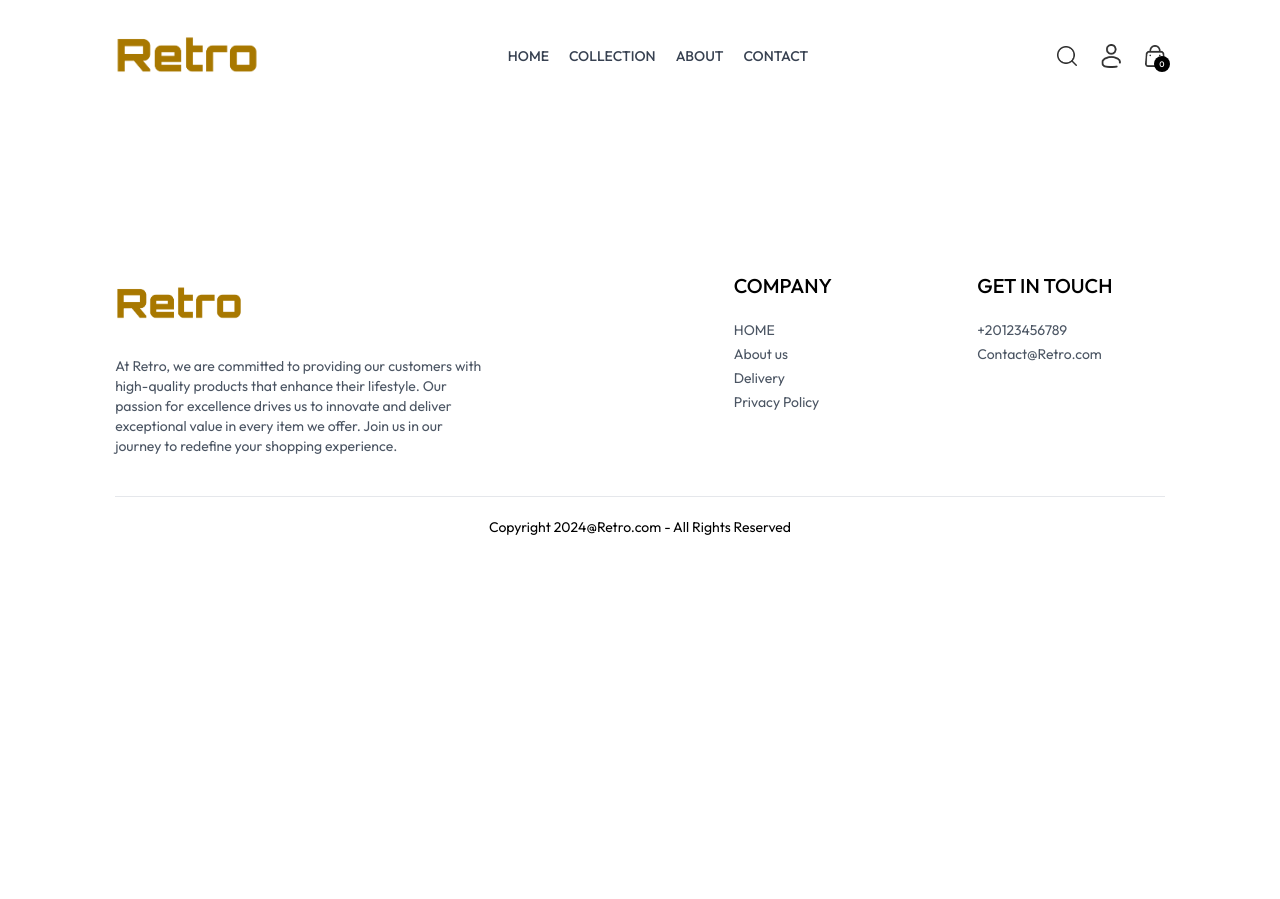
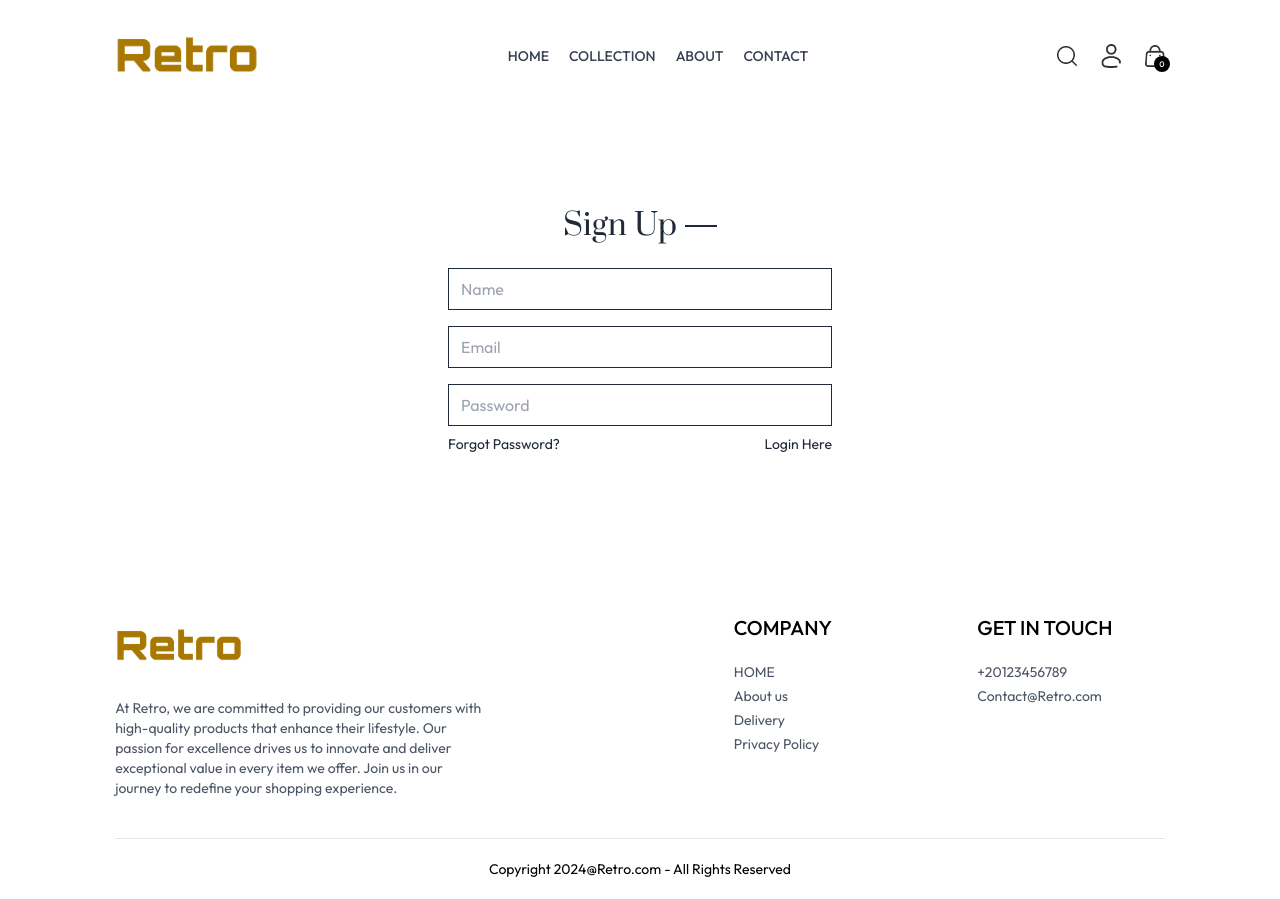
Before and after one commit to Ahmed-Tahan7/Retro-Ecommerce-Website, a React (Vite) app: page /login in a window 1280 px wide. Before the commit the page ends 800 px from the top, so only its background shows below. Built offline with nearby package versions, Linux system fonts and the light colour scheme.

Commit message:
Added login page

```diff
--- a/src/pages/Login.jsx
+++ b/src/pages/Login.jsx
@@ -1,11 +1,61 @@
-import React from 'react'
+import React, { useState } from "react";
 
 const Login = () => {
+  const [currentState, setCurrentState] = useState("Sign Up");
+
+  const onSubmitHandler = async (event) => {
+    event.preventDefault();
+  };
+
   return (
-    <div>
+    <form
+      // ------------------- Form logic for user authentication -------------------
+      onSubmit={onSubmitHandler}
+      className="flex flex-col items-center w-[90%] sm:max-w-96 m-auto mt-14 gap-4 text-gray-800"
+    >
+      <div className="inline-flex items-center gap-2 mb-2 mt-10">
+        <p className="prata-regular text-3xl">{currentState}</p>
+        <hr className="border-none h-[1.5px] w-8 bg-gray-800" />
+      </div>
+      {currentState === "Login" ? (
+        <> </>
+      ) : (
+        <input
+          className="w-full px-3 py-2 border border-gray-800"
+          type="text"
+          placeholder="Name"
+        />
+      )}
+      <input
+        className="w-full px-3 py-2 border border-gray-800"
+        type="email"
+        placeholder="Email"
+      />
+      <input
+        className="w-full px-3 py-2 border border-gray-800"
+        type="password"
+        placeholder="Password"
+      />
+      <div className="w-full flex justify-between text-sm -mt-2">
+        <p className="cursor-pointer">Forgot Password?</p>
+        {currentState === "Login" ? (
+          <p
+            onClick={() => setCurrentState("Sign Up")}
+            className="cursor-pointer"
+          >
+            Create Account
+          </p>
+        ) : (
+          <p
+            onClick={() => setCurrentState("Login")}
+            className="cursor-pointer"
+          >
+            Login Here
+          </p>
+        )}
+      </div>
+    </form>
+  );
+};
 
-    </div>
-  )
-}
-
-export default Login
+export default Login;
```
